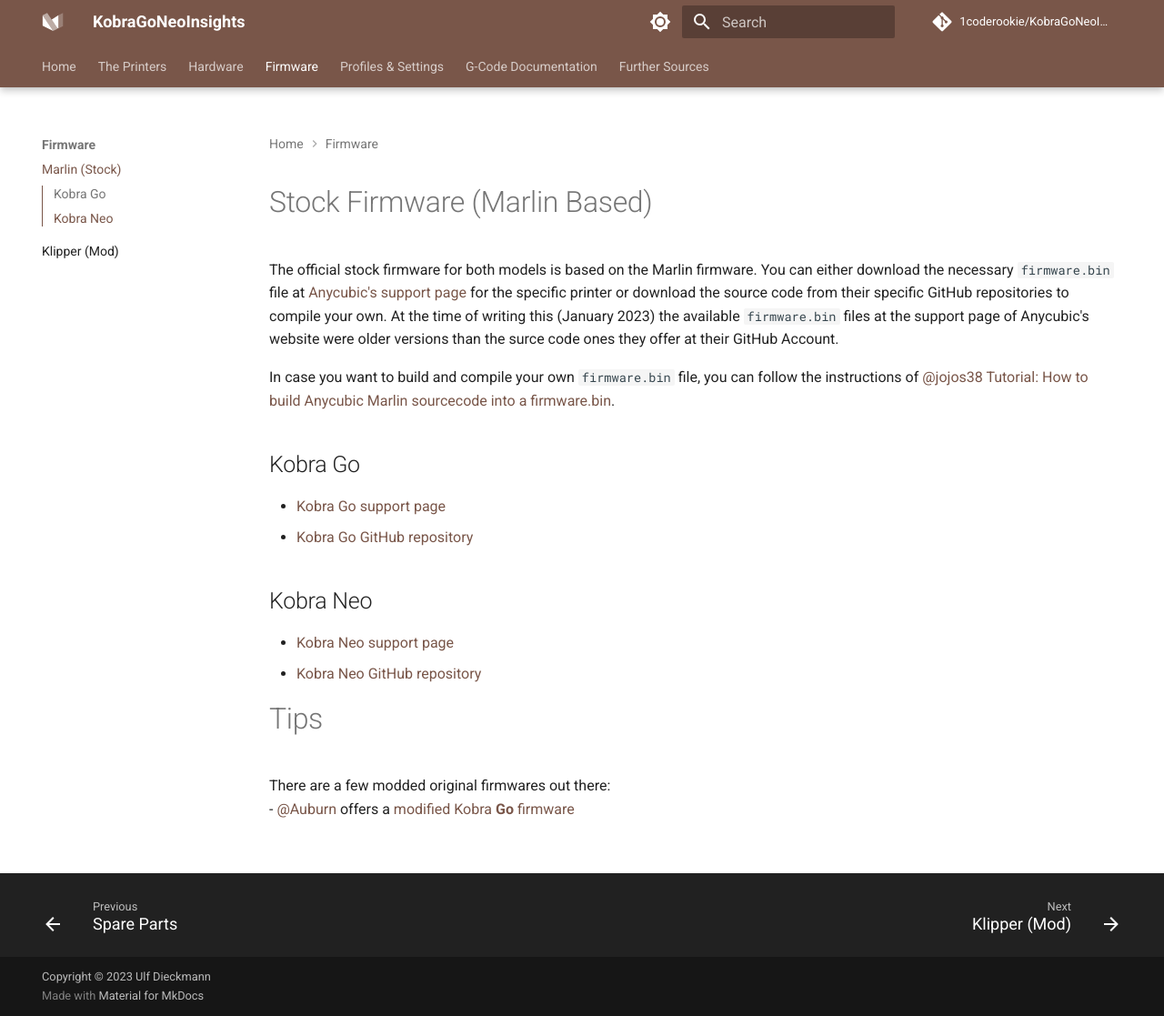
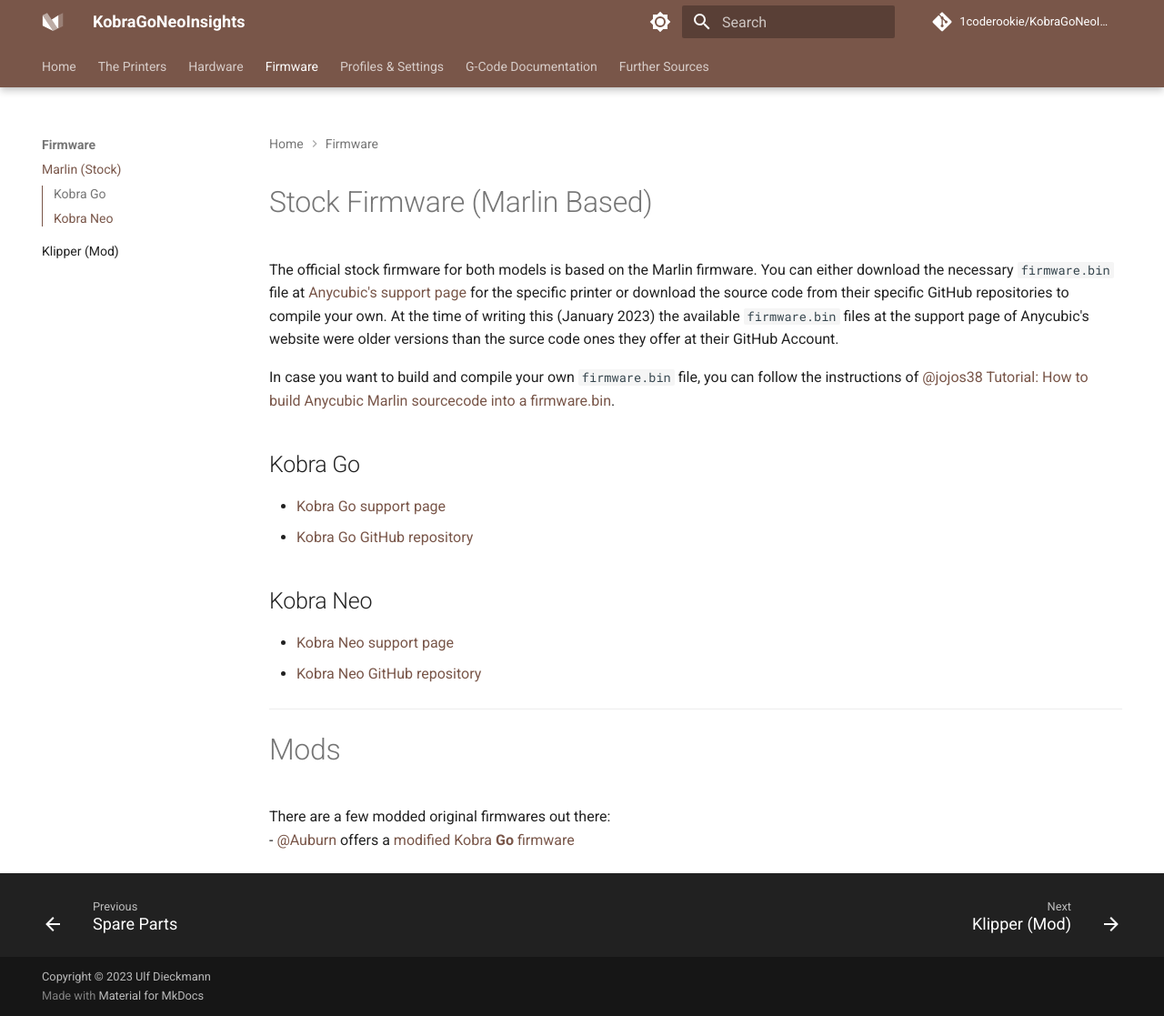
Before and after one commit to 1coderookie/KobraGoNeoInsights, an MkDocs documentation site: the page built from docs/firmware/fw_marlin.md, in a window 1280 px wide and 1117 px high. Shown: the whole window at 91% size. Built offline with MkDocs 1.6.1 and Material for MkDocs 9.7.7, drawn with Linux system fonts in a browser that asks for light colours; comment, search, counter and statistics services are not loaded.

Commit message:
Update fw_marlin.md

```diff
--- a/docs/firmware/fw_marlin.md
+++ b/docs/firmware/fw_marlin.md
@@ -13,7 +13,8 @@
 - [Kobra Neo support page](https://www.anycubic.com/blogs/news/all-you-need-to-know-about-kobra-series)
 - [Kobra Neo GitHub repository](https://github.com/ANYCUBIC-3D/Kobra_Neo)
 
-# Tips
+---
 
+# Mods
 There are a few modded original firmwares out there:
 - @Auburn offers a [modified Kobra **Go** firmware](https://github.com/Auburn/Kobra_Go)
```
